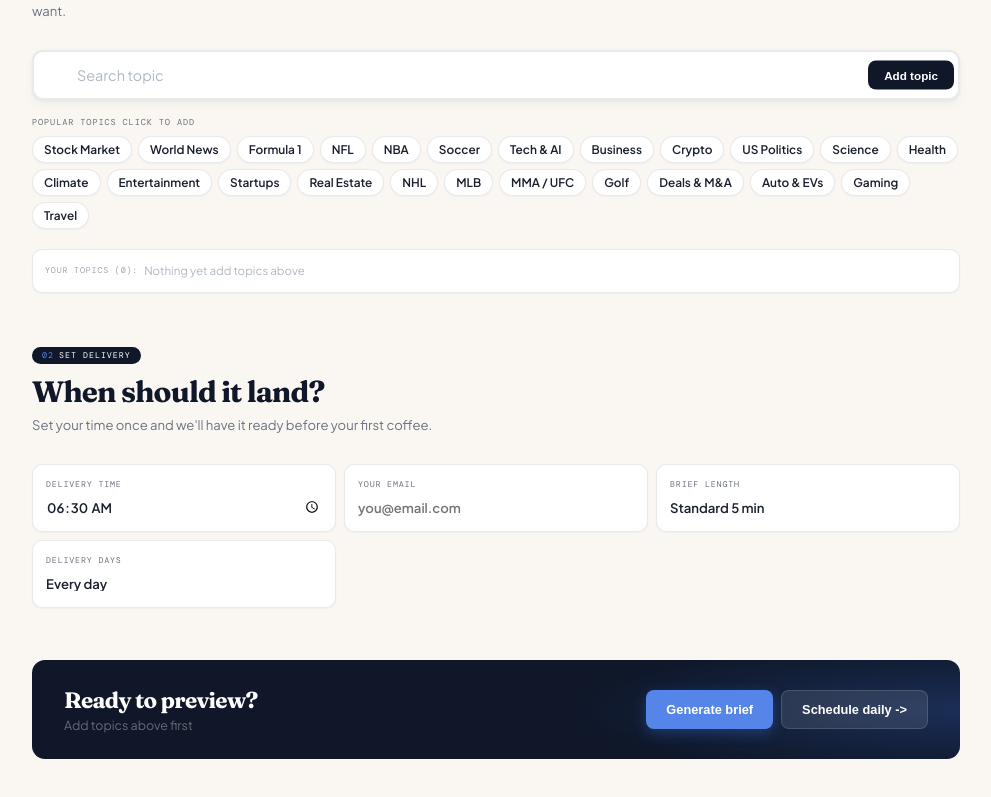
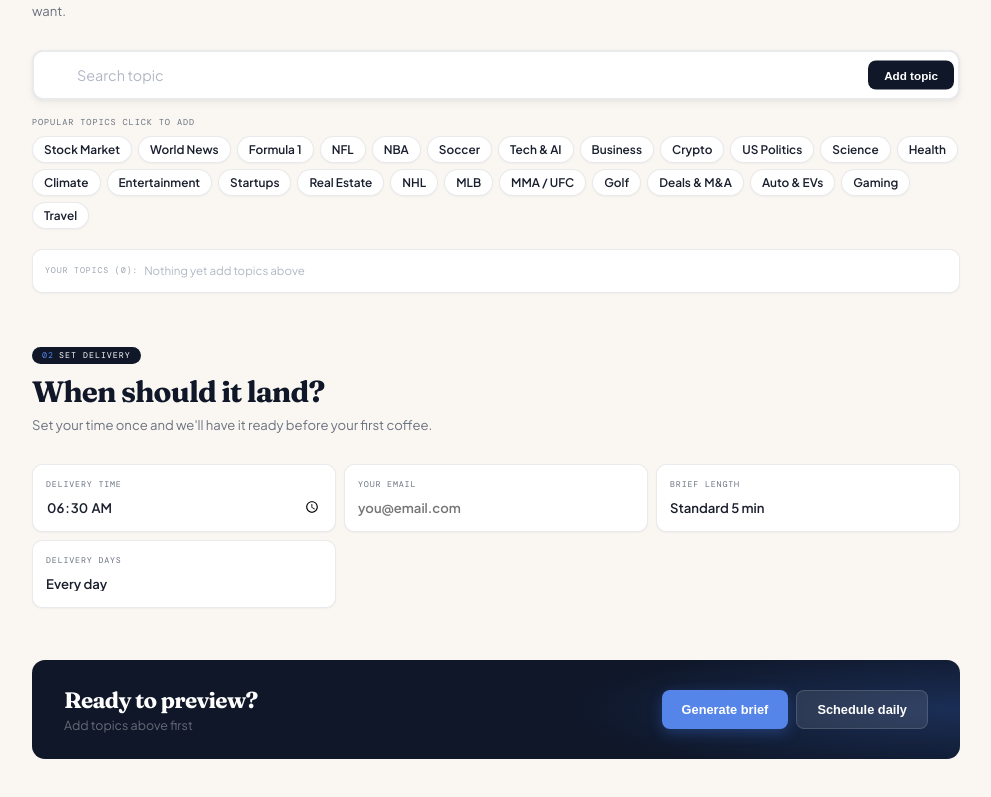
Before and after one commit to tommyh2427/NewsHall, a Next.js app: page / in a window 1280 px wide. Shown: the part 987-1784 px from the top of the page, without its empty margins (249-1240 px from the left). Built offline with nearby package versions, Linux system fonts and the light colour scheme.

Commit message:
Fix button label and confirm button action

```diff
--- a/app/components/NewsHall.jsx
+++ b/app/components/NewsHall.jsx
@@ -768,7 +768,7 @@ Include ALL games found. If a sport truly has no games in this 48hr window, leav
  </div>
  <div className="gen-btns">
  <button className="btn-gen" onClick={generate} disabled={phase==="loading"}>{phase==="loading"?"Generating...":"Generate brief"}</button>
- <button className="btn-sched" onClick={()=>{if(!topics.length){showToast("Add topics first");return;}setModal(true);}}>Schedule daily -></button>
+ <button className="btn-sched" onClick={()=>{if(!topics.length){showToast("Add topics first");return;}setModal(true);}}>Schedule daily</button>
  </div>
  </div>
  </div>
@@ -1090,7 +1090,7 @@ Include ALL games found. If a sport truly has no games in this 48hr window, leav
  </div>
  </nav>
 
- {modal&&(<div className="mover" onClick={e=>e.target===e.currentTarget&&setModal(false)}><div className="mbox"><button className="mx" onClick={()=>setModal(false)}></button><h3>Schedule your brief</h3><p>Your personalized digest, delivered every morning before you wake up.</p><div className="msum">{`TOPICS   ${topics.join(", ")}\n\nTIME     ${settings.time}${detectedTz ? " ("+detectedTz+")" : ""}\nDAYS     ${settings.days}\nEMAIL    ${settings.email||"not entered"}\nFORMAT   ${settings.fmt}`}</div><div className="mbtns"><button className="btn-cancel" onClick={()=>setModal(false)}>Cancel</button><button className="btn-ok" onClick={()=>{if(!settings.email){setModal(false);showToast("Enter your email first");return;}setModal(false);showToast("Scheduled " + topics.length + " topics to " + settings.email + " daily");}}>Confirm -></button></div></div></div>)}
+ {modal&&(<div className="mover" onClick={e=>e.target===e.currentTarget&&setModal(false)}><div className="mbox"><button className="mx" onClick={()=>setModal(false)}></button><h3>Schedule your brief</h3><p>Your personalized digest, delivered every morning before you wake up.</p><div className="msum">{`TOPICS   ${topics.join(", ")}\n\nTIME     ${settings.time}${detectedTz ? " ("+detectedTz+")" : ""}\nDAYS     ${settings.days}\nEMAIL    ${settings.email||"not entered"}\nFORMAT   ${settings.fmt}`}</div><div className="mbtns"><button className="btn-cancel" onClick={()=>setModal(false)}>Cancel</button><button className="btn-ok" onClick={()=>{if(!settings.email){setModal(false);showToast("Enter your email first");return;}setModal(false);showToast("Scheduled " + topics.length + " topics to " + settings.email + " daily");}}>Confirm</button></div></div></div>)}
  {toast&&<div className="toast">{toast}</div>}
  </>);
 }
```
